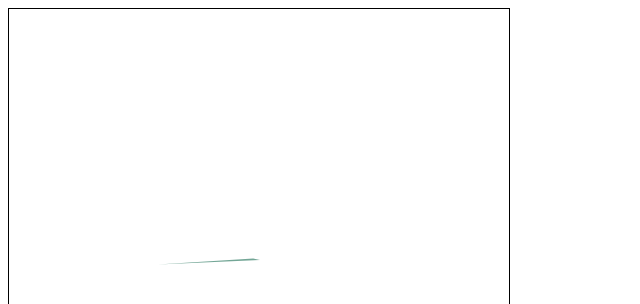
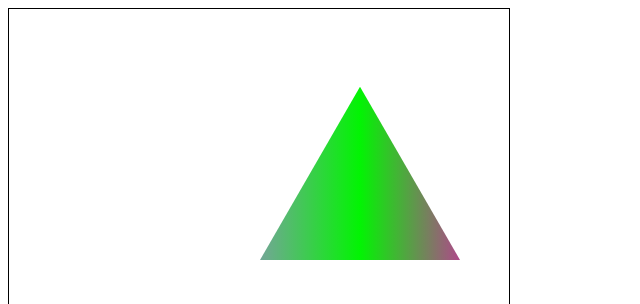
Before and after one commit to Hyunmaa/grafkom2024, a plain HTML site: page M3/segitiga.html in a window 1280 px wide. Both pictures are taken after a click on the element 259 px from the left and 259 px from the top of the page. Shown: the top 304 px of the page, without its empty margins (0-640 px from the left). Drawn offline with Linux system fonts and the light colour scheme.

Commit message:
Update segitiga.html

```diff
--- a/M3/segitiga.html
+++ b/M3/segitiga.html
@@ -17,14 +17,8 @@
         document.addEventListener("DOMContentLoaded", function() {
             var canvas = document.getElementById("myCanvas");
             var ctx = canvas.getContext("2d");
-            var currentTriangle = null;
 
             canvas.addEventListener("click", function(event) {
-                // Hapus segitiga yang sebelumnya digambar
-                if (currentTriangle) {
-                    ctx.clearRect(currentTriangle.x, currentTriangle.y - 20, 220, 220);
-                }
-
                 var x = event.clientX - canvas.getBoundingClientRect().left;
                 var y = event.clientY - canvas.getBoundingClientRect().top;
 
@@ -33,6 +27,7 @@
 
             function drawRandomTriangle(x, y) {
                 var sideLength = 200;
+                var shapeType = Math.floor(Math.random() * 3); // 0: Sama Sisi, 1: Sama Kaki, 2: Sembarang
 
                 // Mendapatkan warna acak untuk gradasi
                 var color1 = getRandomColor();
@@ -45,24 +40,30 @@
                 gradient.addColorStop(0.5, color2);
                 gradient.addColorStop(1, color3);
 
-                // Menggambar segitiga dengan bentuk acak
+                // Menggambar segitiga berdasarkan tipe bentuk
                 ctx.beginPath();
-                ctx.moveTo(x, y);
-                for (var i = 0; i < 2; i++) {
-                    var angle = Math.random() * 2 * Math.PI;
-                    var length = sideLength * Math.random();
-                    var newX = x + Math.cos(angle) * length;
-                    var newY = y + Math.sin(angle) * length;
-                    ctx.lineTo(newX, newY);
+                if (shapeType === 0) {
+                    // Sama Sisi
+                    ctx.moveTo(x, y);
+                    ctx.lineTo(x + sideLength, y);
+                    ctx.lineTo(x + sideLength / 2, y - Math.sqrt(3) / 2 * sideLength);
+                } else if (shapeType === 1) {
+                    // Sama Kaki
+                    ctx.moveTo(x, y);
+                    ctx.lineTo(x + sideLength, y);
+                    ctx.lineTo(x + sideLength / 2, y - Math.sqrt(3) / 2 * sideLength);
+                    ctx.lineTo(x, y);
+                } else {
+                    // Sembarang
+                    ctx.moveTo(x, y);
+                    ctx.lineTo(x + sideLength, y);
+                    ctx.lineTo(x + sideLength * Math.random(), y - Math.sqrt(3) / 2 * sideLength * Math.random());
                 }
                 ctx.closePath();
 
                 // Mengisi segitiga dengan gradasi
                 ctx.fillStyle = gradient;
                 ctx.fill();
-
-                // Menyimpan posisi segitiga yang baru digambar
-                currentTriangle = { x: x, y: y };
             }
 
             function getRandomColor() {
```
